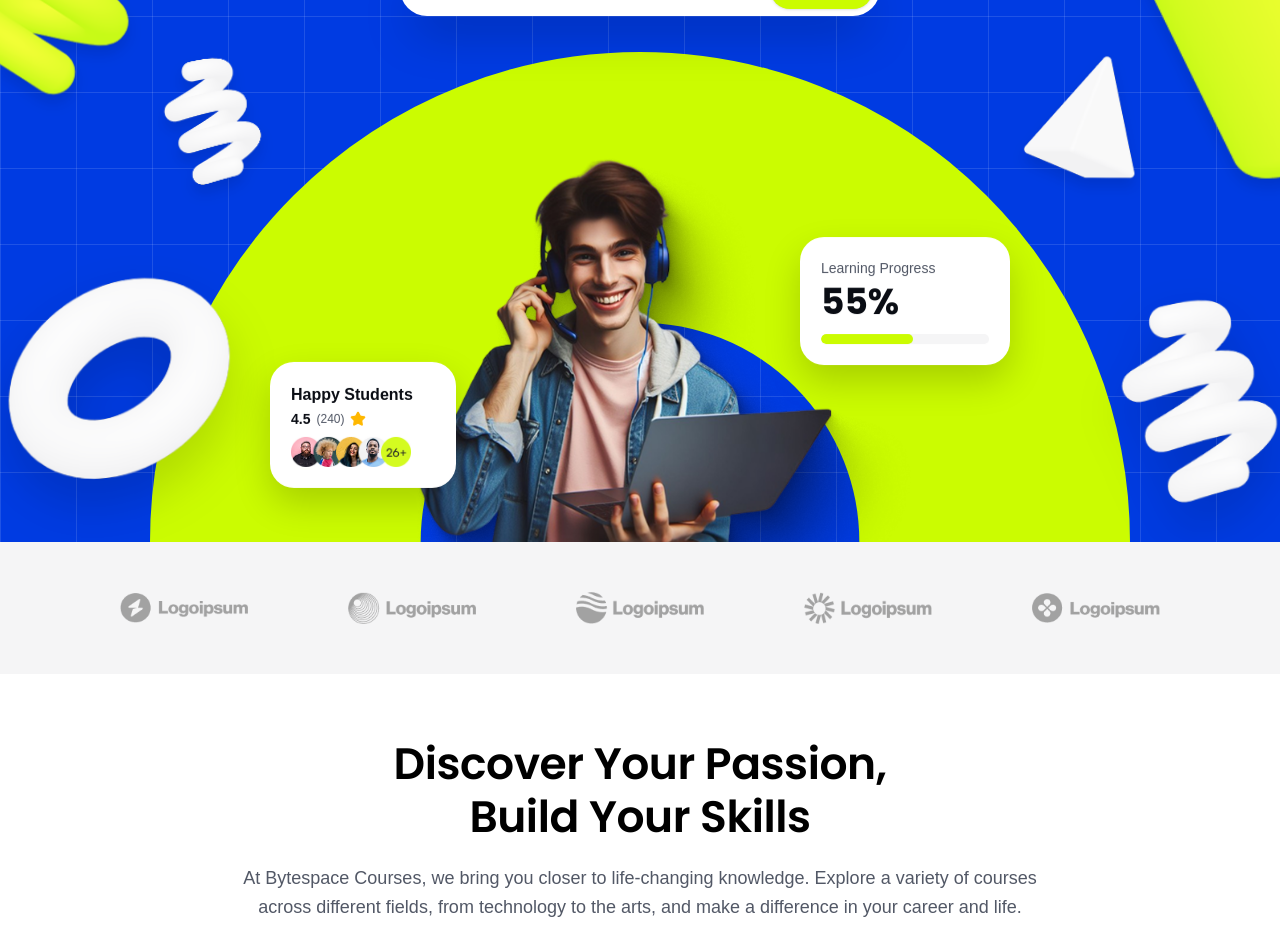
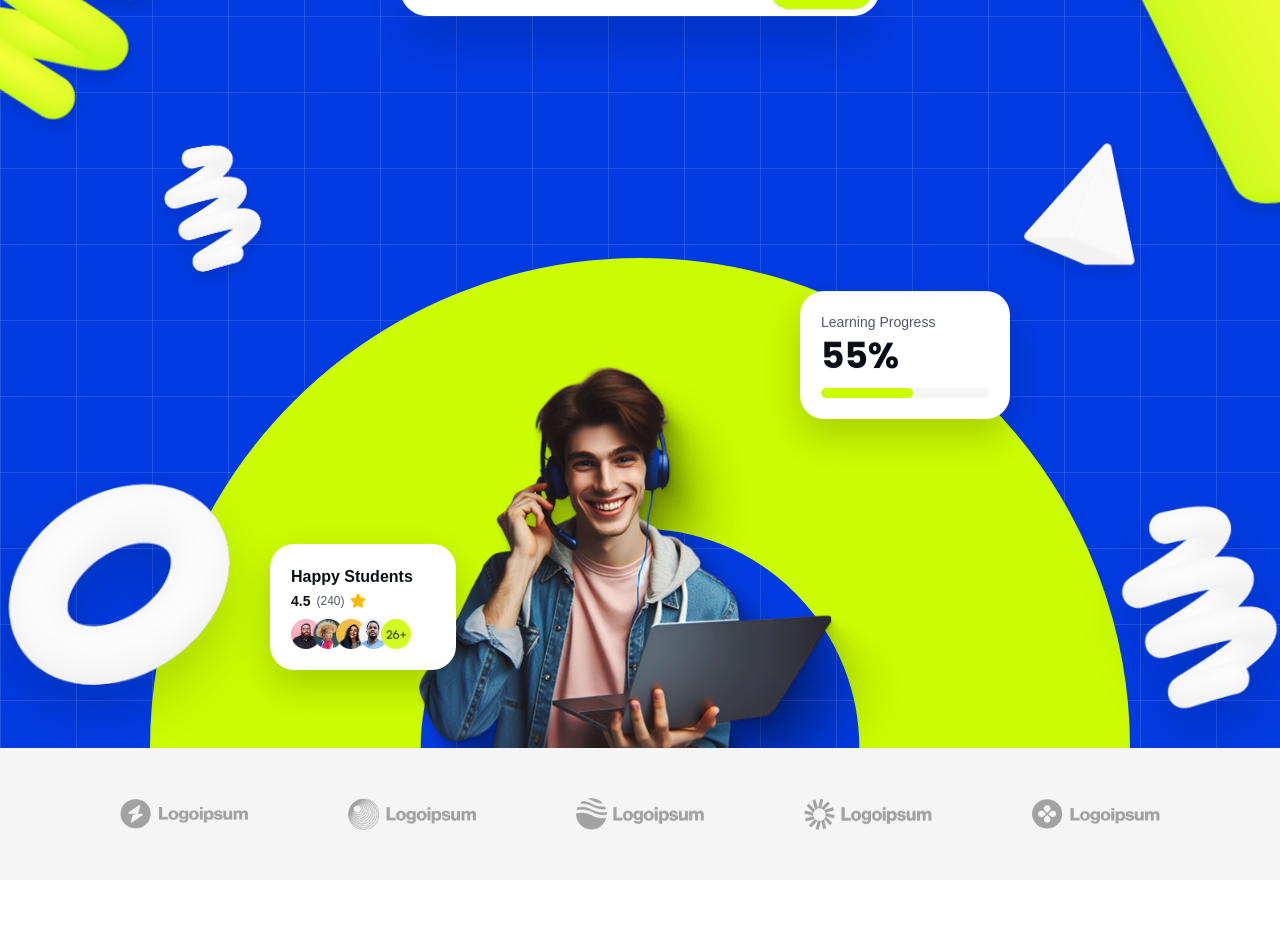
Before and after one commit to Robiul1711/ByteSpace, a Next.js app: page / in a window 1280 px wide. Shown: the part 440-1385 px from the top of the page. Built offline with nearby package versions, Linux system fonts and the light colour scheme; a web font is replaced by a local one.

Commit message:
fix: prevent hero cumulative layout shift on page reload

```diff
--- a/src/components/landing/HeroSection.tsx
+++ b/src/components/landing/HeroSection.tsx
@@ -228,14 +228,14 @@ export default function HeroSection() {
           </div>
 
           {/* CENTER STAGE: STUDENT PHOTO + FLOATING BADGES */}
-          <div className="relative z-10 w-full max-w-[280px] xs:max-w-[340px] sm:max-w-[420px] md:max-w-[490px] lg:max-w-[540px] xl:max-w-[580px] flex justify-center items-end">
+          <div className="relative z-10 w-full max-w-[280px] xs:max-w-[340px] sm:max-w-[420px] md:max-w-[490px] lg:max-w-[540px] xl:max-w-[580px] flex justify-center items-end aspect-[580/620]">
 
             {/* Main Student Photo */}
             <motion.div
               initial={{ opacity: 0, y: 40 }}
               animate={{ opacity: 1, y: 0 }}
               transition={{ duration: 0.85, delay: 0.8, ease: [0.22, 1, 0.36, 1] }}
-              className="relative z-10 w-full"
+              className="relative z-10 w-full h-full flex items-end justify-center"
             >
               <Image
                 src="/images/hero-student.png"
@@ -243,7 +243,7 @@ export default function HeroSection() {
                 width={580}
                 height={620}
                 priority
-                className="w-full h-auto object-contain relative z-10 block"
+                className="w-full h-full object-contain object-bottom relative z-10 block"
               />
             </motion.div>
 
```
